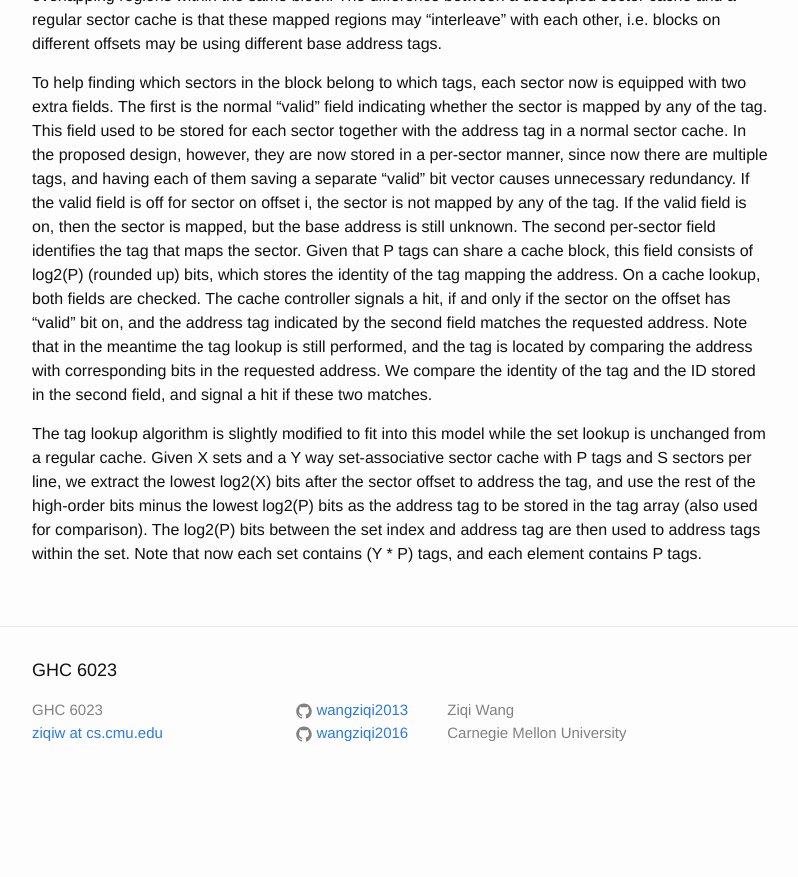
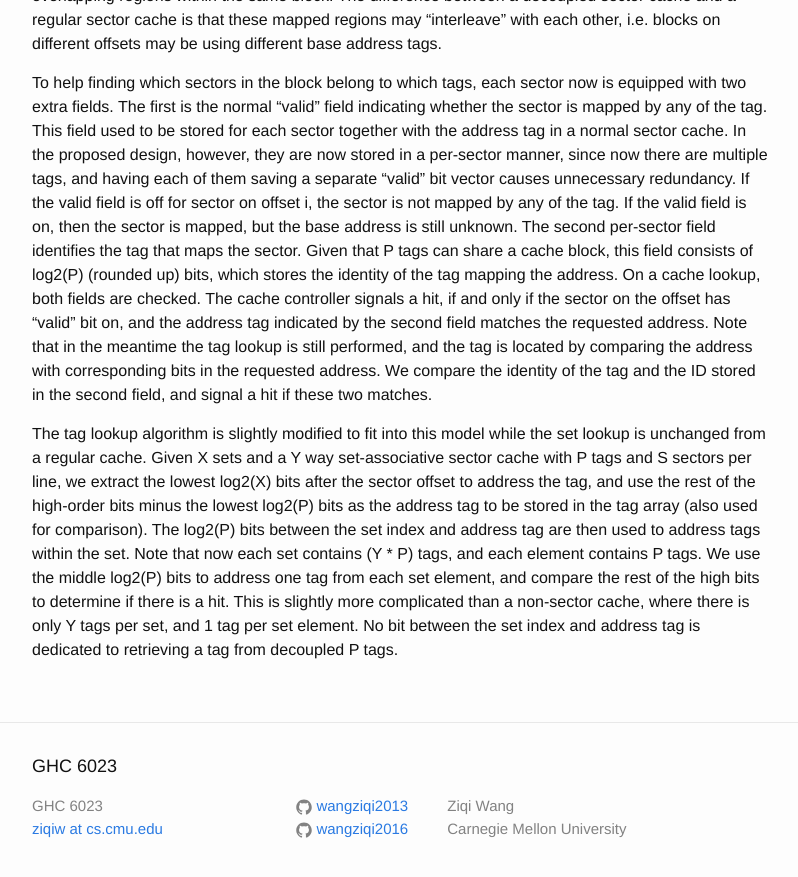
Before and after one commit to wangziqi2013/wangziqi2013.github.io, a Jekyll site: the page built from _posts/2020-05-24-decoupled-sector-caches.markdown, in a window 1280 px wide and 900 px high, scrolled down 1315 px. Shown: the top 877 px of the window, without its empty margins (238-1036 px from the left). Built offline with Jekyll 4.4.1, drawn with Linux system fonts in a browser that asks for light colours; before the commit the page ends 2119 px from its top, so only the background shows below that.

Commit message:
Finish tag comparison

```diff
--- a/_posts/2020-05-24-decoupled-sector-caches.markdown
+++ b/_posts/2020-05-24-decoupled-sector-caches.markdown
@@ -68,4 +68,7 @@ Given X sets and a Y way set-associative sector cache with P tags and S sectors
 lowest log2(X) bits after the sector offset to address the tag, and use the rest of the high-order bits minus the lowest
 log2(P) bits as the address tag to be stored in the tag array (also used for comparison). The log2(P) bits between
 the set index and address tag are then used to address tags within the set. Note that now each set contains (Y * P) tags,
-and each element contains P tags.
+and each element contains P tags. We use the middle log2(P) bits to address one tag from each set element, and compare
+the rest of the high bits to determine if there is a hit. This is slightly more complicated than a non-sector cache,
+where there is only Y tags per set, and 1 tag per set element. No bit between the set index and address tag is dedicated
+to retrieving a tag from decoupled P tags.
```
